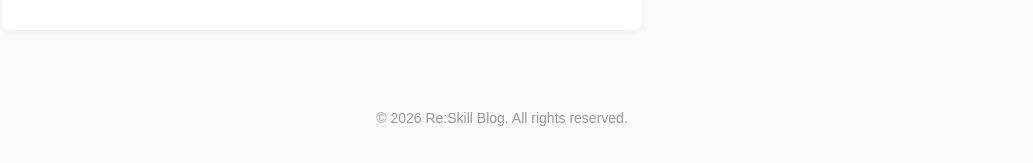
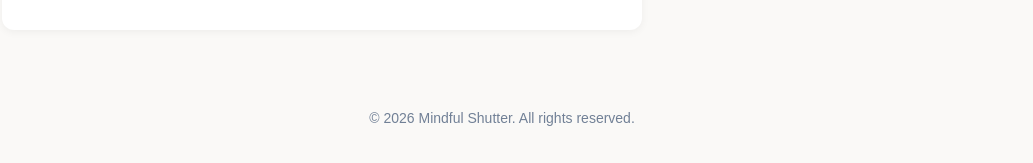
Before and after one commit to shotaro0222/photo, a Next.js app: page / in a window 1280 px wide. Shown: the part 967-1130 px from the top of the page, without its empty margins (138-1171 px from the left). Built offline with nearby package versions, Linux system fonts and the light colour scheme.

Commit message:
Update layout.tsx

```diff
--- a/src/app/layout.tsx
+++ b/src/app/layout.tsx
@@ -3,6 +3,12 @@ import Script from 'next/script';
 import settings from '../data/settings.json'; // パスは適宜合わせてください
 import Header from '../components/Header';
 import Sidebar from '../components/Sidebar';
+
+// ★ ここにmetadataを追加して、ブラウザのタブに表示される名前を変更します
+export const metadata = {
+  title: 'Mindful Shutter',
+  description: 'ファインダー越しの、心ととのう時間。',
+};
 
 export default function RootLayout({
   children,
@@ -14,7 +20,7 @@ export default function RootLayout({
   return (
     <html lang="ja">
       {/* ... (GTMのhead部分は省略、そのまま残してください) ... */}
-      <body style={{ margin: 0, padding: 0, backgroundColor: '#fafafa', fontFamily: 'sans-serif' }}>
+      <body style={{ margin: 0, padding: 0, backgroundColor: '#faf9f7', fontFamily: 'sans-serif' }}>
         {/* ... (GTMのnoscript部分もそのまま) ... */}
 
         {/* ヘッダー */}
@@ -35,7 +41,7 @@ export default function RootLayout({
             flex: 1,
             backgroundColor: '#fff',
             padding: '30px',
-            borderRadius: '8px',
+            borderRadius: '12px', /* 少し丸みを強調 */
             boxShadow: '0 2px 8px rgba(0,0,0,0.05)'
           }}>
             {children}
@@ -47,8 +53,9 @@ export default function RootLayout({
         </div>
 
         {/* フッター */}
-        <footer style={{ textAlign: 'center', padding: '40px 0', color: '#999', fontSize: '14px' }}>
-          © {new Date().getFullYear()} Re:Skill Blog. All rights reserved.
+        <footer style={{ textAlign: 'center', padding: '40px 0', color: '#718096', fontSize: '14px' }}>
+          {/* ★ フッターのサイト名も変更しました */}
+          © {new Date().getFullYear()} Mindful Shutter. All rights reserved.
         </footer>
       </body>
     </html>
```
